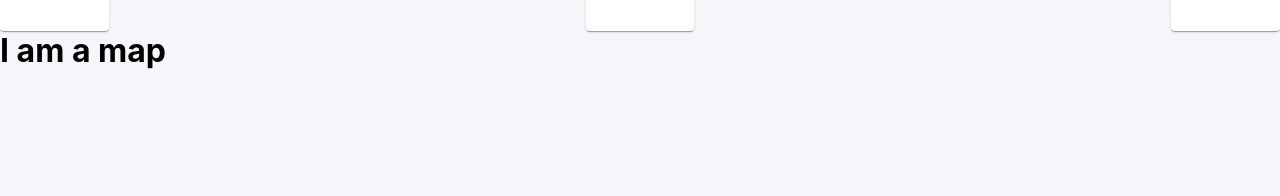
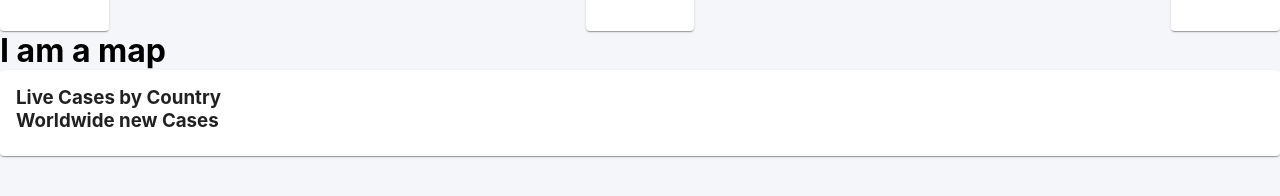
Before and after one commit to Bwogi/covidtracker, a React (Create React App) app: page / in a window 1280 px wide. Shown: the part 182-378 px from the top of the page. Built offline with nearby package versions, Linux system fonts and the light colour scheme; no server answers.

Commit message:
app right content creation by the Card component

```diff
--- a/src/App.js
+++ b/src/App.js
@@ -1,5 +1,5 @@
 import React, { useEffect, useState } from 'react';
-import{ Select,FormControl,MenuItem } from "@material-ui/core";
+import{ Select,FormControl,MenuItem, Card, CardContent } from "@material-ui/core";
 import InfoBox from "./infoBox";
 import "./App.css";
 import Map from "./Map";
@@ -67,10 +67,16 @@
           <Map />
       </div>
 
-      <div className="app__right">
+      <Card className="app__right">
+        <CardContent>
+
+          <h3>Live Cases by Country</h3>
           {/* Table */}
+          <h3>Worldwide new Cases</h3>
           {/* Graph */}
-      </div>
+        </CardContent>
+
+      </Card>
 
 
 
```
Lines whose indentation alone changed are shown as unchanged.
